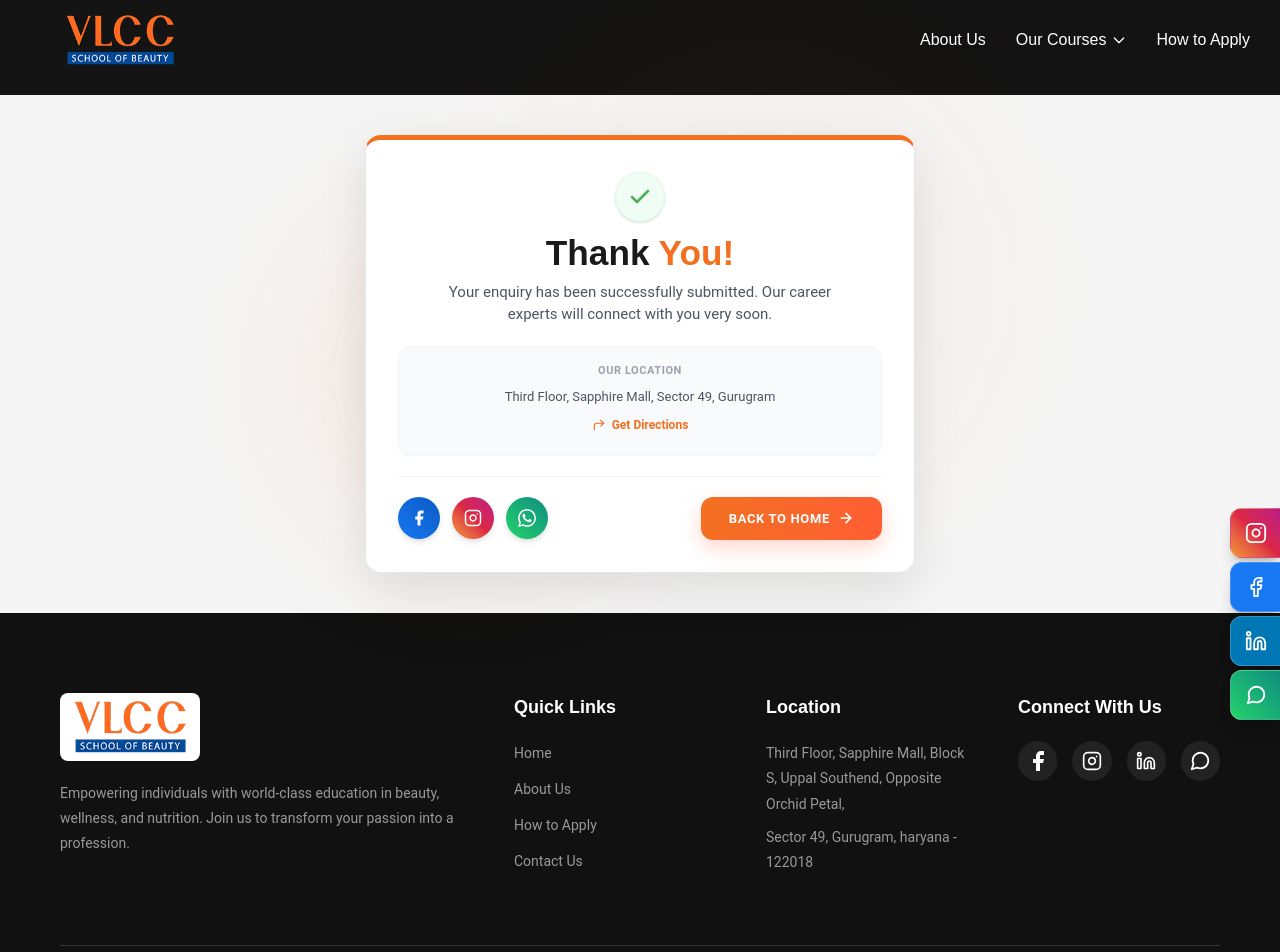
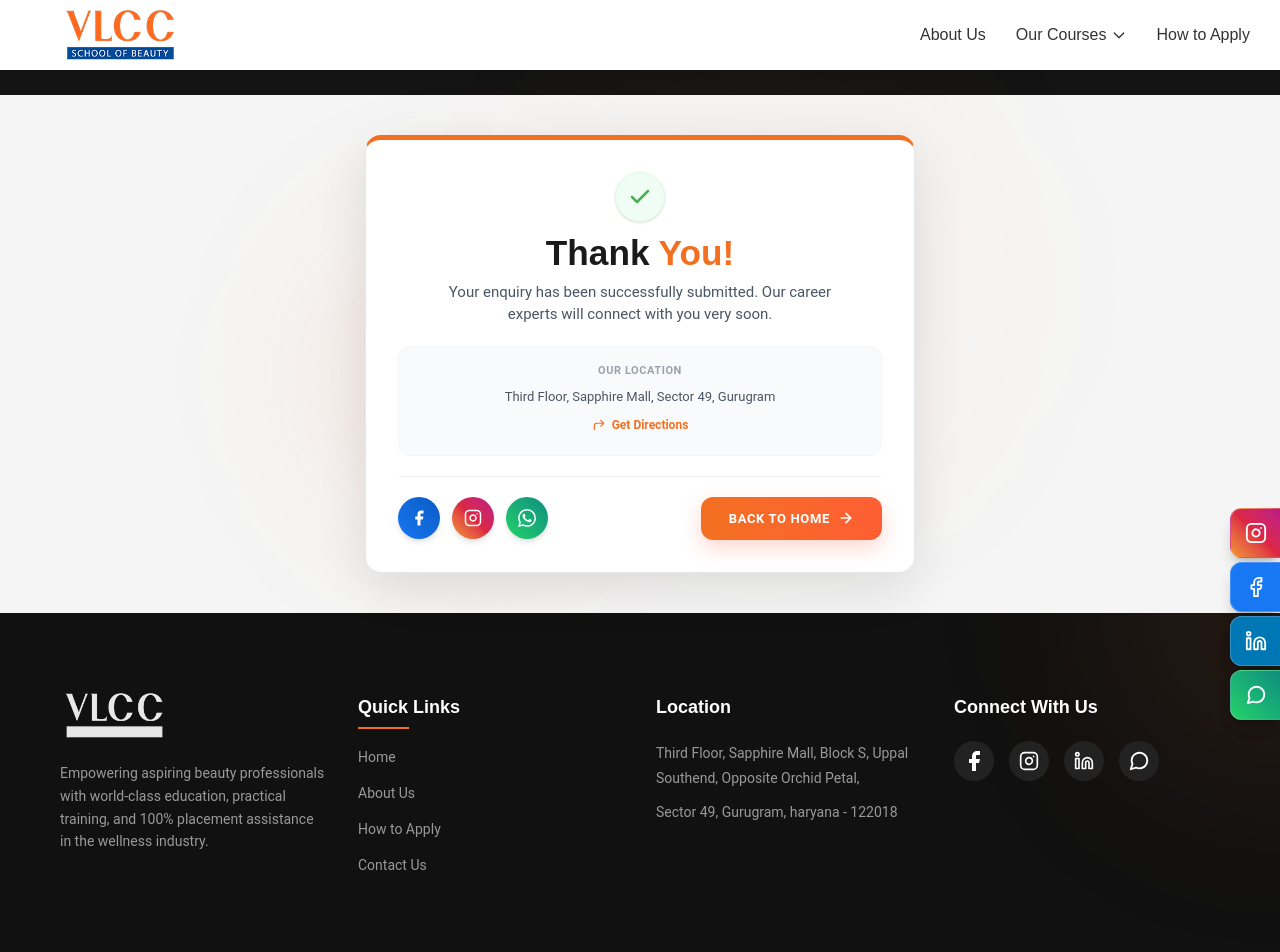
Before and after one commit to Saurabh2619/VLCC-Page, a Next.js app: page /thank-you in a window 1280 px wide. Shown: the top 952 px of the page. Built offline with nearby package versions, Linux system fonts and the light colour scheme.

Commit message:
photos change

```diff
--- a/app/components/Courses.tsx
+++ b/app/components/Courses.tsx
@@ -1,6 +1,7 @@
 'use client';
 import Link from 'next/link';
 import MagneticButton from './MagneticButton';
+import { useLandingContext } from '@/app/context/LandingContext';
 
 export default function Courses() {
   const allCourses = [
@@ -54,6 +55,8 @@ export default function Courses() {
     }
   ];
 
+  const { isLockedMode } = useLandingContext();
+
   return (
     <section id="courses" className="py-10 md:py-[70px] bg-white/40 backdrop-blur-md relative">
       <div className="max-w-[1200px] mx-auto px-5">
@@ -64,8 +67,20 @@ export default function Courses() {
 
         {/* Courses Grid */}
         <div className="grid grid-cols-1 md:grid-cols-2 lg:grid-cols-3 gap-[30px]">
-          {allCourses.map((course) => (
-            <Link key={course.id} href={`/courses/${course.slug}`} className="group bg-white rounded-2xl overflow-hidden shadow-sm border border-[#eaeaea] border-b-[4px] border-b-transparent hover:border-b-vlcc-orange transition-all duration-500 hover:shadow-[0_20px_50px_rgba(255,122,89,0.25)] hover:-translate-y-2 flex flex-col">
+          {allCourses.map((course) => {
+            const CardWrapper = isLockedMode ? 'div' : Link;
+            const cardProps = isLockedMode ? {
+              onClick: () => {
+                document.getElementById('enquiry-form')?.scrollIntoView({ behavior: 'smooth' });
+              },
+              className: "group bg-white rounded-2xl overflow-hidden shadow-sm border border-[#eaeaea] border-b-[4px] border-b-transparent hover:border-b-vlcc-orange transition-all duration-500 hover:shadow-[0_20px_50px_rgba(255,122,89,0.25)] hover:-translate-y-2 flex flex-col cursor-pointer"
+            } : {
+              href: `/courses/${course.slug}`,
+              className: "group bg-white rounded-2xl overflow-hidden shadow-sm border border-[#eaeaea] border-b-[4px] border-b-transparent hover:border-b-vlcc-orange transition-all duration-500 hover:shadow-[0_20px_50px_rgba(255,122,89,0.25)] hover:-translate-y-2 flex flex-col"
+            };
+
+            return (
+              <CardWrapper key={course.id} {...cardProps as any}>
 
                 {/* Top Photo Section */}
                 <div className="relative h-[240px] overflow-hidden shrink-0">
@@ -88,7 +103,9 @@ export default function Courses() {
                     {/* Title (Turns Orange on Hover) */}
                     <h3 className="text-[1.4rem] text-[#1a1a1a] group-hover:text-vlcc-orange transition-colors duration-300 font-heading font-bold mb-3 flex justify-between items-center">
                       {course.title}
+                      {!isLockedMode && (
                         <svg className="w-5 h-5 opacity-0 -translate-x-4 group-hover:opacity-100 group-hover:translate-x-0 transition-all duration-300 text-vlcc-orange" fill="none" stroke="currentColor" viewBox="0 0 24 24" xmlns="http://www.w3.org/2000/svg"><path strokeLinecap="round" strokeLinejoin="round" strokeWidth="2" d="M14 5l7 7m0 0l-7 7m7-7H3"></path></svg>
+                      )}
                     </h3>
 
                     {/* Elegant Glowing Divider Line */}
@@ -100,8 +117,9 @@ export default function Courses() {
                   </div>
 
                 </div>
-            </Link>
-          ))}
+              </CardWrapper>
+            );
+          })}
         </div>
       </div>
     </section>
--- a/app/components/Footer.tsx
+++ b/app/components/Footer.tsx
@@ -1,22 +1,34 @@
+'use client';
 import Image from 'next/image';
+import Link from 'next/link';
+import { useLandingContext } from '@/app/context/LandingContext';
 
 export default function Footer() {
+  const currentYear = new Date().getFullYear();
+  const { isLockedMode } = useLandingContext();
+
   return (
-    <footer className="bg-[#111] text-[#ddd] pt-[80px] pb-5">
-      <div className="max-w-[1200px] mx-auto px-5">
-        <div className="flex justify-between flex-wrap gap-[50px] mb-[60px] border-b border-[#333] pb-[60px] flex-col md:flex-row">
-          <div className="flex-[2] min-w-[300px] w-full md:w-auto">
-            <Image src="/vlcc-logo.png" alt="VLCC Logo" width={140} height={50} className="mb-5 bg-white p-2 rounded-lg" />
-            <p className="text-[#999] text-sm leading-[1.8] max-w-[400px] font-body">Empowering individuals with world-class education in beauty, wellness, and nutrition. Join us to transform your passion into a profession.</p>
+    <footer className="bg-[#111] text-white pt-20 pb-10 font-body relative overflow-hidden">
+      {/* Abstract Background Design */}
+      <div className="absolute -top-40 -right-40 w-80 h-80 bg-vlcc-orange/10 rounded-full blur-[100px] pointer-events-none"></div>
+
+      <div className="max-w-[1200px] mx-auto px-5 relative z-10">
+        <div className="grid grid-cols-1 md:grid-cols-2 lg:grid-cols-4 gap-12 lg:gap-8 mb-16">
+
+          {/* Column 1: Brand */}
+          <div className="flex flex-col items-start">
+            <img src="/vlcc-logo.png" alt="VLCC Logo" className="h-[45px] object-contain mb-6 brightness-0 invert opacity-90" />
+            <p className="text-[#999] text-sm leading-relaxed mb-6">Empowering aspiring beauty professionals with world-class education, practical training, and 100% placement assistance in the wellness industry.</p>
           </div>
 
-          <div className="flex-1 min-w-[200px] w-full md:w-auto">
-            <h4 className="text-white text-lg mb-5 font-heading font-semibold">Quick Links</h4>
-            <ul className="list-none p-0">
-              <li className="mb-3"><a href="#hero" className="text-[#999] text-sm transition-colors duration-300 hover:text-vlcc-orange font-body">Home</a></li>
-              <li className="mb-3"><a href="#about" className="text-[#999] text-sm transition-colors duration-300 hover:text-vlcc-orange font-body">About Us</a></li>
-              <li className="mb-3"><a href="#apply" className="text-[#999] text-sm transition-colors duration-300 hover:text-vlcc-orange font-body">How to Apply</a></li>
-              <li className="mb-3"><a href="#contact" className="text-[#999] text-sm transition-colors duration-300 hover:text-vlcc-orange font-body">Contact Us</a></li>
+          {/* Column 2: Quick Links */}
+          <div>
+            <h4 className="text-lg font-heading font-bold mb-6 relative inline-block after:content-[''] after:absolute after:-bottom-2 after:left-0 after:w-1/2 after:h-[2px] after:bg-vlcc-orange">Quick Links</h4>
+            <ul>
+              <li className="mb-3"><Link href={isLockedMode ? '#hero' : '/#hero'} className="text-[#999] text-sm transition-colors duration-300 hover:text-vlcc-orange font-body">Home</Link></li>
+              <li className="mb-3"><Link href={isLockedMode ? '#about' : '/#about'} className="text-[#999] text-sm transition-colors duration-300 hover:text-vlcc-orange font-body">About Us</Link></li>
+              <li className="mb-3"><Link href={isLockedMode ? '#apply' : '/#apply'} className="text-[#999] text-sm transition-colors duration-300 hover:text-vlcc-orange font-body">How to Apply</Link></li>
+              <li className="mb-3"><Link href={isLockedMode ? '#contact' : '/#contact'} className="text-[#999] text-sm transition-colors duration-300 hover:text-vlcc-orange font-body">Contact Us</Link></li>
             </ul>
           </div>
 
--- a/app/components/Navbar.tsx
+++ b/app/components/Navbar.tsx
@@ -3,12 +3,16 @@
 import { useState, useEffect } from 'react';
 import Image from 'next/image';
 import Link from 'next/link';
+import { usePathname, useRouter } from 'next/navigation';
+import { useLandingContext } from '@/app/context/LandingContext';
 import { courses } from '../data/courses';
 
 export default function Navbar() {
   const [isScrolled, setIsScrolled] = useState(false);
   const [isMobileMenuOpen, setIsMobileMenuOpen] = useState(false);
   const [isCoursesDropdownOpen, setIsCoursesDropdownOpen] = useState(false);
+  const pathname = usePathname();
+  const { isLockedMode } = useLandingContext();
 
   useEffect(() => {
     const handleScroll = () => {
@@ -18,48 +22,46 @@ export default function Navbar() {
     return () => window.removeEventListener('scroll', handleScroll);
   }, []);
 
-  const toggleMenu = () => setIsMobileMenuOpen(!isMobileMenuOpen);
-
   const closeMenu = () => setIsMobileMenuOpen(false);
 
+  const isHomePage = pathname === '/';
+  const textColor = (isScrolled || isMobileMenuOpen || !isHomePage) ? 'text-[#333]' : 'text-white drop-shadow-md';
+
   return (
-    <nav className={`fixed top-0 left-0 w-full z-50 transition-all duration-400 ease-in-out ${isScrolled ? 'bg-white shadow-md h-[70px]' : 'bg-transparent h-[80px]'}`}>
+    <nav className={`fixed top-0 left-0 w-full z-50 transition-all duration-400 ease-in-out ${isScrolled || isMobileMenuOpen || !isHomePage ? 'bg-white shadow-md h-[70px]' : 'bg-transparent h-[80px]'}`}>
       <div className="max-w-[1200px] mx-auto px-5 h-full flex justify-between items-center">
-        <a href="#hero" className="transition-transform duration-300 hover:scale-105" onClick={closeMenu}>
+        <Link href="/" className="transition-transform duration-300 hover:scale-105" onClick={closeMenu}>
           <Image src="/vlcc-logo.png" alt="VLCC Logo" width={140} height={50} priority className="h-auto max-h-[50px] w-auto" />
-        </a>
+        </Link>
 
-        <div className="md:hidden flex flex-col justify-between w-[30px] h-[21px] cursor-pointer z-[60]" onClick={toggleMenu}>
+        <div className="md:hidden flex flex-col justify-between w-[30px] h-[21px] cursor-pointer z-[60]" onClick={() => setIsMobileMenuOpen(!isMobileMenuOpen)}>
           <div className={`h-[3px] w-full rounded-sm transition-all duration-300 ${isMobileMenuOpen ? 'translate-y-[9px] rotate-45 bg-[#333]' : 'bg-vlcc-orange'}`}></div>
           <div className={`h-[3px] w-full rounded-sm transition-all duration-300 ${isMobileMenuOpen ? 'opacity-0 bg-[#333]' : 'bg-vlcc-orange'}`}></div>
           <div className={`h-[3px] w-full rounded-sm transition-all duration-300 ${isMobileMenuOpen ? '-translate-y-[9px] -rotate-45 bg-[#333]' : 'bg-vlcc-orange'}`}></div>
         </div>
 
-        {/* Mobile Menu Backdrop Overlay */}
         <div
           className={`fixed inset-0 bg-black/40 backdrop-blur-sm z-[40] md:hidden transition-opacity duration-300 ${isMobileMenuOpen ? 'opacity-100 pointer-events-auto' : 'opacity-0 pointer-events-none'}`}
           onClick={closeMenu}
         ></div>
 
-        {/* Navigation Links (Sidebar on Mobile) */}
         <ul className={`flex flex-col md:flex-row md:items-center gap-8 md:gap-[30px] fixed md:relative top-0 right-0 w-[75%] max-w-[300px] md:w-auto h-[100dvh] md:h-auto bg-white/95 backdrop-blur-xl md:bg-transparent pt-[100px] px-10 md:pt-0 md:px-0 transition-transform duration-400 ease-out shadow-2xl md:shadow-none z-[50] ${isMobileMenuOpen ? 'translate-x-0' : 'translate-x-[100%] md:translate-x-0'}`}>
-          <li><Link href="/#about" onClick={closeMenu} className={`font-heading font-semibold text-2xl md:font-medium md:text-base relative whitespace-nowrap transition-colors duration-300 after:content-[''] after:absolute after:w-0 after:h-[2px] after:bottom-[-5px] after:left-0 after:bg-vlcc-orange after:transition-all after:duration-300 hover:after:w-full ${isScrolled || isMobileMenuOpen ? 'text-[#333]' : 'text-white drop-shadow-md'}`}>About Us</Link></li>
+          <li><Link href={isLockedMode ? '#about' : '/#about'} onClick={closeMenu} className={`font-heading font-semibold text-2xl md:font-medium md:text-base relative whitespace-nowrap transition-colors duration-300 after:content-[''] after:absolute after:w-0 after:h-[2px] after:bottom-[-5px] after:left-0 after:bg-vlcc-orange after:transition-all after:duration-300 hover:after:w-full ${textColor}`}>About Us</Link></li>
 
-          {/* Our Courses Dropdown */}
+          {!isLockedMode && (
             <li
               className="relative group"
               onMouseEnter={() => setIsCoursesDropdownOpen(true)}
               onMouseLeave={() => setIsCoursesDropdownOpen(false)}
             >
               <div
-              className={`cursor-pointer font-heading font-semibold text-2xl md:font-medium md:text-base relative whitespace-nowrap transition-colors duration-300 flex items-center gap-1 after:content-[''] after:absolute after:w-0 after:h-[2px] after:bottom-[-5px] after:left-0 after:bg-vlcc-orange after:transition-all after:duration-300 hover:after:w-full ${isScrolled || isMobileMenuOpen ? 'text-[#333]' : 'text-white drop-shadow-md'}`}
+                className={`cursor-pointer font-heading font-semibold text-2xl md:font-medium md:text-base relative whitespace-nowrap transition-colors duration-300 flex items-center gap-1 after:content-[''] after:absolute after:w-0 after:h-[2px] after:bottom-[-5px] after:left-0 after:bg-vlcc-orange after:transition-all after:duration-300 hover:after:w-full ${textColor}`}
                 onClick={() => setIsCoursesDropdownOpen(!isCoursesDropdownOpen)}
               >
                 Our Courses
                 <svg className={`w-4 h-4 transition-transform duration-300 ${isCoursesDropdownOpen ? 'rotate-180' : ''}`} fill="none" stroke="currentColor" viewBox="0 0 24 24" xmlns="http://www.w3.org/2000/svg"><path strokeLinecap="round" strokeLinejoin="round" strokeWidth="2" d="M19 9l-7 7-7-7"></path></svg>
               </div>
 
-            {/* Dropdown Menu */}
               <div className={`md:absolute md:top-full md:-left-4 md:pt-4 md:w-64 transition-all duration-300 origin-top ${isCoursesDropdownOpen ? 'max-h-[500px] opacity-100' : 'max-h-0 opacity-0 md:opacity-0 pointer-events-none'}`}>
                 <div className="bg-white md:shadow-xl md:rounded-xl overflow-hidden">
                   <ul className="flex flex-col py-2">
@@ -78,9 +80,10 @@ export default function Navbar() {
                 </div>
               </div>
             </li>
+          )}
 
-          <li><Link href="/#apply" onClick={closeMenu} className={`font-heading font-semibold text-2xl md:font-medium md:text-base relative whitespace-nowrap transition-colors duration-300 after:content-[''] after:absolute after:w-0 after:h-[2px] after:bottom-[-5px] after:left-0 after:bg-vlcc-orange after:transition-all after:duration-300 hover:after:w-full ${isScrolled || isMobileMenuOpen ? 'text-[#333]' : 'text-white drop-shadow-md'}`}>How to Apply</Link></li>
-          <li><Link href="/#contact" onClick={closeMenu} className={`font-heading font-semibold text-2xl md:font-medium md:text-base relative whitespace-nowrap transition-colors duration-300 after:content-[''] after:absolute after:w-0 after:h-[2px] after:bottom-[-5px] after:left-0 after:bg-vlcc-orange after:transition-all after:duration-300 hover:after:w-full ${isScrolled || isMobileMenuOpen ? 'text-[#333]' : 'text-white drop-shadow-md'}`}>Contact Us</Link></li>
+          <li><Link href={isLockedMode ? '#apply' : '/#apply'} onClick={closeMenu} className={`font-heading font-semibold text-2xl md:font-medium md:text-base relative whitespace-nowrap transition-colors duration-300 after:content-[''] after:absolute after:w-0 after:h-[2px] after:bottom-[-5px] after:left-0 after:bg-vlcc-orange after:transition-all after:duration-300 hover:after:w-full ${textColor}`}>How to Apply</Link></li>
+          <li><Link href={isLockedMode ? '#contact' : '/#contact'} onClick={closeMenu} className={`font-heading font-semibold text-2xl md:font-medium md:text-base relative whitespace-nowrap transition-colors duration-300 after:content-[''] after:absolute after:w-0 after:h-[2px] after:bottom-[-5px] after:left-0 after:bg-vlcc-orange after:transition-all after:duration-300 hover:after:w-full ${textColor}`}>Contact Us</Link></li>
         </ul>
       </div>
     </nav>
--- /dev/null
+++ b/app/context/LandingContext.tsx
@@ -0,0 +1,18 @@
+'use client';
+import React, { createContext, useContext } from 'react';
+
+interface LandingContextType {
+  isLockedMode: boolean;
+}
+
+const LandingContext = createContext<LandingContextType>({ isLockedMode: false });
+
+export const useLandingContext = () => useContext(LandingContext);
+
+export const LandingProvider = ({ children, isLockedMode = false }: { children: React.ReactNode, isLockedMode?: boolean }) => {
+  return (
+    <LandingContext.Provider value={{ isLockedMode }}>
+      {children}
+    </LandingContext.Provider>
+  );
+};
--- a/app/data/landingPagesData.ts
+++ b/app/data/landingPagesData.ts
@@ -63,10 +63,10 @@ export const landingPagesData: Record<string, LandingPageData> = {
       ]
     },
     aboutImages: [
-      'https://res.cloudinary.com/dkzpgmd4a/image/upload/v1781603323/WhatsApp_Image_2026-06-16_at_14.12.45_2_hquaoq.jpg',
-      'https://res.cloudinary.com/dkzpgmd4a/image/upload/v1781603298/WhatsApp_Image_2026-06-16_at_14.12.47_1_btwtn8.jpg',
-      'https://res.cloudinary.com/dkzpgmd4a/image/upload/v1781603298/WhatsApp_Image_2026-06-16_at_14.12.49_2_xlqnko.jpg',
-      'https://res.cloudinary.com/dkzpgmd4a/image/upload/v1781603298/WhatsApp_Image_2026-06-16_at_14.12.52_dqtw6x.jpg'
+      'https://res.cloudinary.com/dkzpgmd4a/image/upload/v1781609127/WhatsApp_Image_2026-06-16_at_4.15.30_PM_1_ghzfwi.jpg',
+      'https://res.cloudinary.com/dkzpgmd4a/image/upload/v1781609282/WhatsApp_Image_2026-06-16_at_4.15.30_PM_3_rxnis1.jpg',
+      'https://res.cloudinary.com/dkzpgmd4a/image/upload/v1781609125/WhatsApp_Image_2026-06-16_at_4.15.25_PM_2_p5gscp.jpg',
+      'https://res.cloudinary.com/dkzpgmd4a/image/upload/v1781609126/WhatsApp_Image_2026-06-16_at_4.15.29_PM_2_klfdnz.jpg'
     ],
     statisticsImage: 'https://res.cloudinary.com/dkzpgmd4a/image/upload/v1781603323/WhatsApp_Image_2026-06-16_at_14.12.45_2_hquaoq.jpg',
     modules: {
@@ -81,7 +81,7 @@ export const landingPagesData: Record<string, LandingPageData> = {
         {
           title: 'Nail Removal',
           desc: 'Master safe nail removal methods, proper tools, and hygiene practices to protect natural nails and provide a comfortable client experience.',
-          img: 'https://res.cloudinary.com/dkzpgmd4a/image/upload/v1781603298/WhatsApp_Image_2026-06-16_at_14.12.49_2_xlqnko.jpg'
+          img: 'https://res.cloudinary.com/dkzpgmd4a/image/upload/v1781609413/WhatsApp_Image_2026-06-16_at_4.15.26_PM_1_rw1wyu.jpg'
         },
         {
           title: 'Nail Art & Accessories',
@@ -91,7 +91,7 @@ export const landingPagesData: Record<string, LandingPageData> = {
         {
           title: 'Advanced Nail Techniques',
           desc: 'Learn advanced shaping, finishing, and salon-ready techniques through hands-on practice to build confidence and become a professional nail artist.',
-          img: 'https://res.cloudinary.com/dkzpgmd4a/image/upload/v1781607569/c4fe08defd544b8fb5b4411b0c639f95_h2peyo.png'
+          img: 'https://res.cloudinary.com/dkzpgmd4a/image/upload/v1781609470/WhatsApp_Image_2026-06-16_at_4.15.27_PM_3_j5j0hm.jpg'
         },
         {
           title: 'Professional Nail Care',
@@ -101,13 +101,13 @@ export const landingPagesData: Record<string, LandingPageData> = {
       ]
     },
     portfolioMedia: [
-      { type: 'image', src: 'https://res.cloudinary.com/dkzpgmd4a/image/upload/v1781603323/WhatsApp_Image_2026-06-16_at_14.12.45_2_hquaoq.jpg' },
+      { type: 'image', src: 'https://res.cloudinary.com/dkzpgmd4a/image/upload/v1781609413/WhatsApp_Image_2026-06-16_at_4.15.26_PM_1_rw1wyu.jpg' },
       { type: 'image', src: 'https://res.cloudinary.com/dkzpgmd4a/image/upload/v1781603298/WhatsApp_Image_2026-06-16_at_14.12.47_1_btwtn8.jpg' },
       { type: 'video', src: 'https://res.cloudinary.com/dkzpgmd4a/video/upload/v1781603352/WhatsApp_Video_2026-06-16_at_14.12.50_oam3pw.mp4' },
       { type: 'image', src: 'https://res.cloudinary.com/dkzpgmd4a/image/upload/v1781603298/WhatsApp_Image_2026-06-16_at_14.12.49_2_xlqnko.jpg' },
       { type: 'video', src: 'https://res.cloudinary.com/dkzpgmd4a/video/upload/v1781603354/WhatsApp_Video_2026-06-16_at_14.12.51_1_ifhcng.mp4' },
       { type: 'video', src: 'https://res.cloudinary.com/dkzpgmd4a/video/upload/v1781603364/WhatsApp_Video_2026-06-16_at_15.06.21_zamdrd.mp4' },
-      { type: 'image', src: 'https://res.cloudinary.com/dkzpgmd4a/image/upload/v1781603298/WhatsApp_Image_2026-06-16_at_14.12.52_dqtw6x.jpg' },
+      { type: 'image', src: 'https://res.cloudinary.com/dkzpgmd4a/image/upload/v1781609926/WhatsApp_Image_2026-06-16_at_4.15.27_PM_2_aswfux.jpg' },
       { type: 'video', src: 'https://res.cloudinary.com/dkzpgmd4a/video/upload/v1781603366/WhatsApp_Video_2026-06-16_at_15.06.20_1_diiabf.mp4' },
       { type: 'image', src: 'https://res.cloudinary.com/dkzpgmd4a/image/upload/v1781603298/WhatsApp_Image_2026-06-16_at_14.12.49_1_kg8aec.jpg' }
     ],
```
Also changed, not shown: app/makeup-academy/page.tsx (added, +59 -0 lines). Lines whose indentation alone changed are shown as unchanged.
